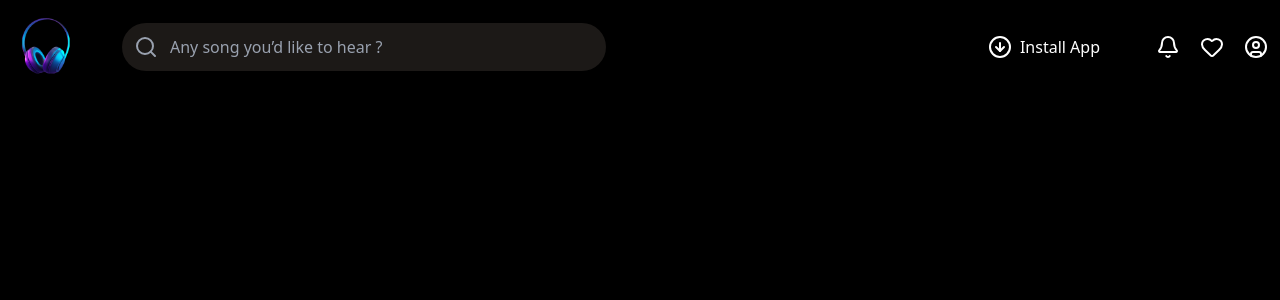
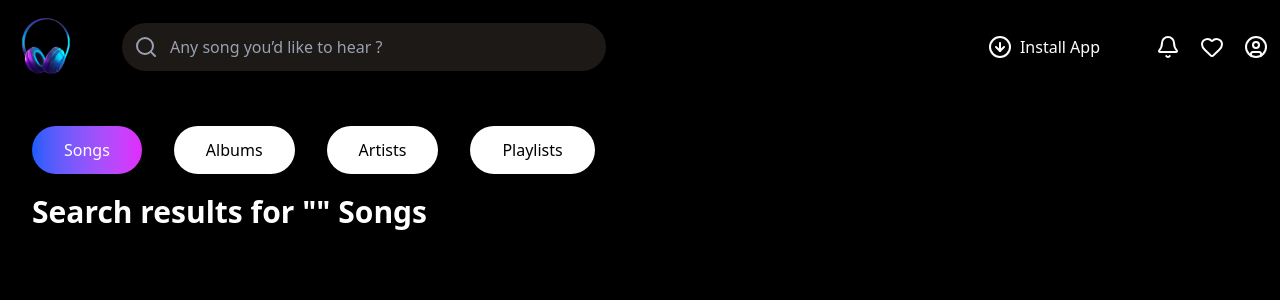
Before and after one commit to Laxman2546/songsweb, a Next.js app: page /search in a window 1280 px wide. Shown: the top 300 px of the page. Built offline with nearby package versions, Linux system fonts and the light colour scheme; no server answers.

Commit message:
search added

```diff
--- a/src/app/search/page.tsx
+++ b/src/app/search/page.tsx
@@ -1,14 +1,72 @@
-import React from "react";
+import { getQuerySongs } from "@/lib/api";
+import React, { useEffect, useState } from "react";
 
 type SearchResultsProps = {
   query?: string;
 };
 
 const SearchResults: React.FC<SearchResultsProps> = ({ query }) => {
+  const [active, setActive] = useState("Songs");
+  const [resultsData, setrResultsData] = useState([]);
+  const fetchResults = async () => {
+    const response = await getQuerySongs(query);
+    console.log(response);
+  };
+  useEffect(() => {
+    fetchResults();
+  });
+  return (
+    <div className="p-8 flex flex-col gap-5">
+      <div className="flex flex-row gap-8 ">
+        <div
+          className={`p-3 pl-8 pr-8 rounded-3xl  font-medium cursor-pointer ${
+            active == "Songs"
+              ? "bg-gradient-to-r from-blue-600 to-fuchsia-500 text-white"
+              : "bg-white text-black"
+          }`}
+          onClick={() => setActive("Songs")}
+        >
+          <p>Songs</p>
+        </div>
+        <div
+          className={`p-3 pl-8 pr-8 rounded-3xl  font-medium cursor-pointer ${
+            active == "Albums"
+              ? "bg-gradient-to-r from-blue-600 to-fuchsia-500 text-white"
+              : "bg-white text-black"
+          }`}
+          onClick={() => setActive("Albums")}
+        >
+          <p>Albums</p>
+        </div>
+        <div
+          className={`p-3 pl-8 pr-8 rounded-3xl  font-medium cursor-pointer ${
+            active == "Artists"
+              ? "bg-gradient-to-r from-blue-600 to-fuchsia-500 text-white"
+              : "bg-white text-black"
+          }`}
+          onClick={() => setActive("Artists")}
+        >
+          <p>Artists</p>
+        </div>
+        <div
+          className={`p-3 pl-8 pr-8 rounded-3xl  font-medium cursor-pointer ${
+            active == "Playlists"
+              ? "bg-gradient-to-r from-blue-600 to-fuchsia-500 text-white"
+              : "bg-white text-black"
+          }`}
+          onClick={() => setActive("Playlists")}
+        >
+          <p>Playlists</p>
+        </div>
+      </div>
+      <div>
+        <h1 className="text-3xl font-bold">
+          Search results for "{query}" {active}
+        </h1>
+      </div>
+      <div>
 
-  return (
-    <div>
-
+      </div>
     </div>
   );
 };
--- a/src/lib/api.ts
+++ b/src/lib/api.ts
@@ -77,10 +77,10 @@ export const getAlbumSongsbyID = async (id: any): Promise<string | any> => {
     throw e;
   }
 };
-export const getQuerySongs = async (search: any): Promise<string | any> => {
+export const getQuerySongs = async (query: any): Promise<string | any> => {
   try {
     const { data } = await axios.get<SongUrlResponse>(
-      `${API_BASE_URL}/albums?id=${search}`
+      `${API_BASE_URL}/search/songs?query=${query}`
     );
     return data.data;
   } catch (e) {
```
